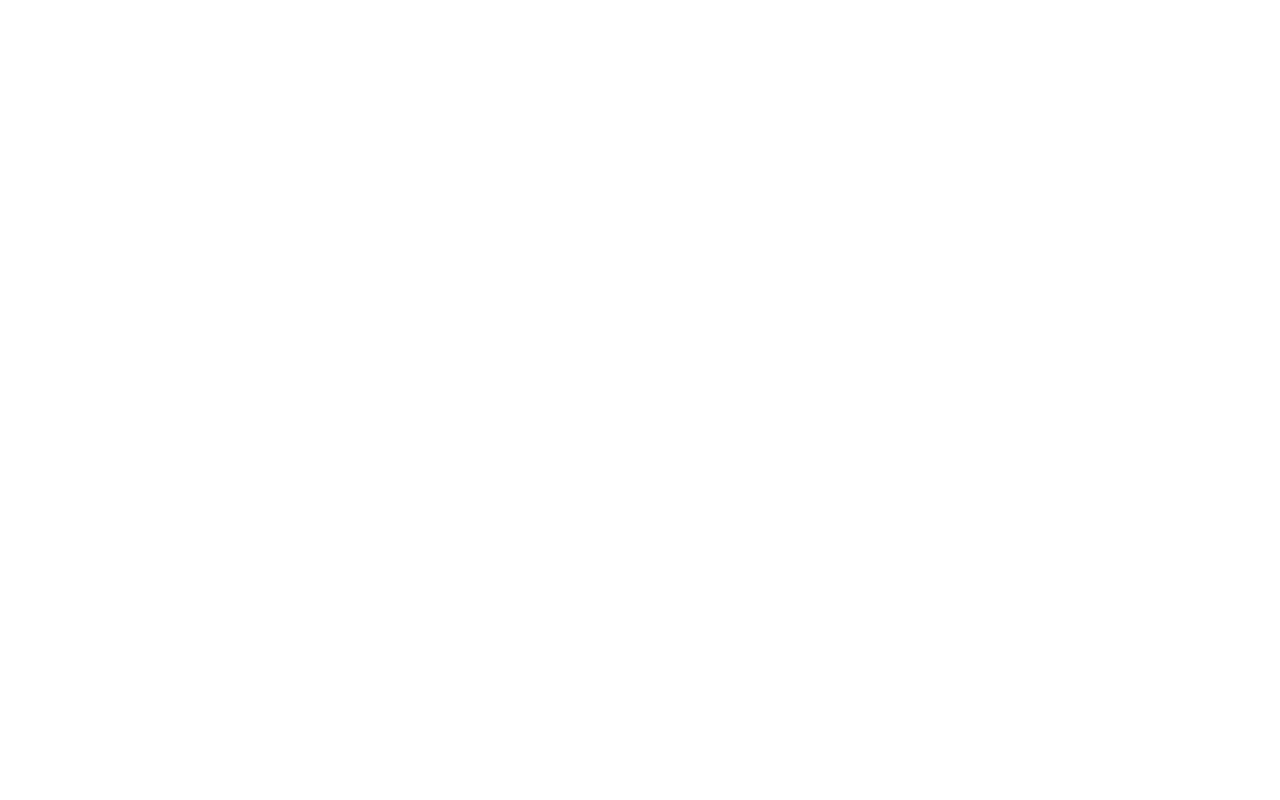
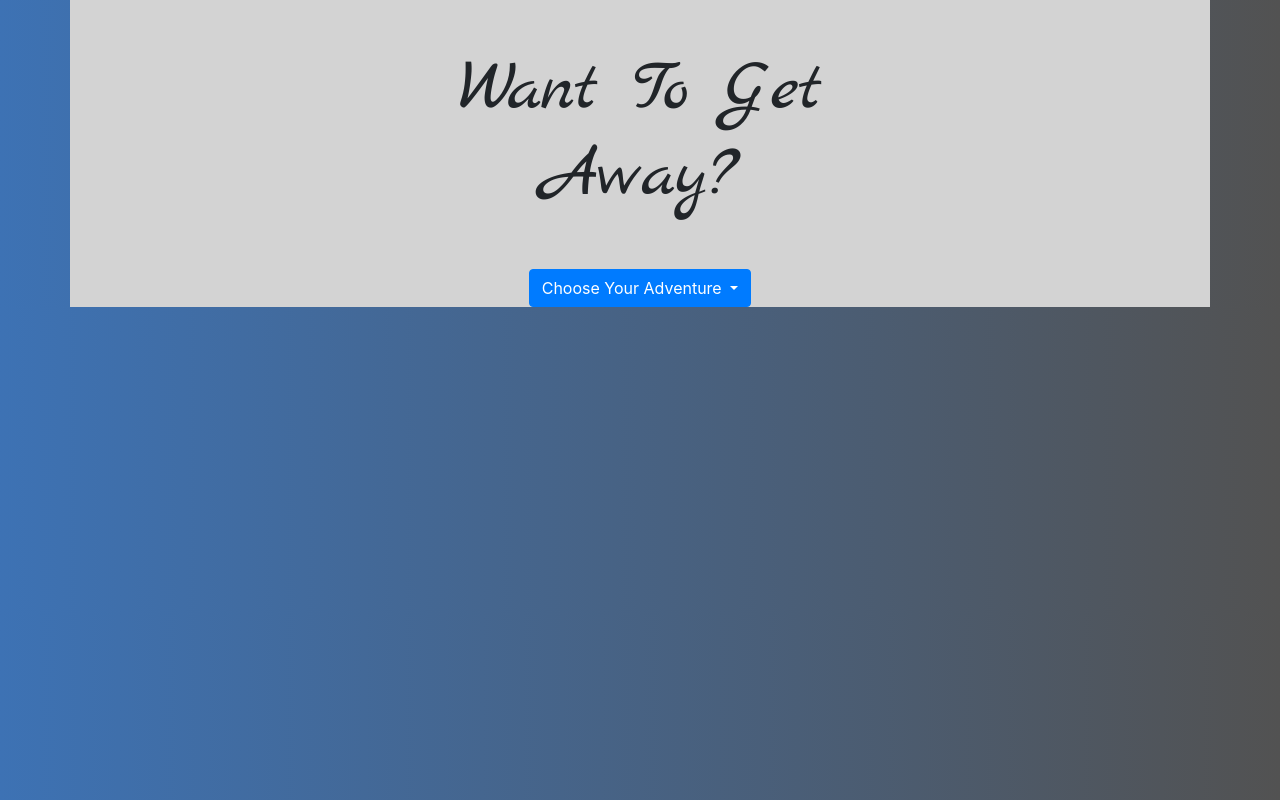
Before and after one commit to Electronbattle/Project1-Team-Targaryen, a plain HTML site: page index.html in a window 1280 px wide. Drawn offline with nearby package versions, Linux system fonts and the light colour scheme.

Commit message:
edits 1 march 30

```diff
--- /dev/null
+++ b/assets/css/reset.css
@@ -0,0 +1,48 @@
+/* http://meyerweb.com/eric/tools/css/reset/
+   v2.0 | 20110126
+   License: none (public domain)
+*/
+
+html, body, div, span, applet, object, iframe,
+h1, h2, h3, h4, h5, h6, p, blockquote, pre,
+a, abbr, acronym, address, big, cite, code,
+del, dfn, em, img, ins, kbd, q, s, samp,
+small, strike, strong, sub, sup, tt, var,
+b, u, i, center,
+dl, dt, dd, ol, ul, li,
+fieldset, form, label, legend,
+table, caption, tbody, tfoot, thead, tr, th, td,
+article, aside, canvas, details, embed,
+figure, figcaption, footer, header, hgroup,
+menu, nav, output, ruby, section, summary,
+time, mark, audio, video {
+	margin: 0;
+	padding: 0;
+	border: 0;
+	font-size: 100%;
+	font: inherit;
+	vertical-align: baseline;
+}
+/* HTML5 display-role reset for older browsers */
+article, aside, details, figcaption, figure,
+footer, header, hgroup, menu, nav, section {
+	display: block;
+}
+body {
+	line-height: 1;
+}
+ol, ul {
+	list-style: none;
+}
+blockquote, q {
+	quotes: none;
+}
+blockquote:before, blockquote:after,
+q:before, q:after {
+	content: '';
+	content: none;
+}
+table {
+	border-collapse: collapse;
+	border-spacing: 0;
+}
--- /dev/null
+++ b/assets/css/style.css
@@ -0,0 +1,31 @@
+body {
+
+
+    background: #525252; /* fallback for old browsers */
+    background: -webkit-linear-gradient(
+      to right,
+      #3d72b4,
+      #525252
+    ); /* Chrome 10-25, Safari 5.1-6 */
+    background: linear-gradient(
+      to right,
+      #3d72b4,
+      #525252
+    ); /* W3C, IE 10+/ Edge, Firefox 16+, Chrome 26+, Opera 12+, Safari 7+ */
+}
+
+.container {
+
+    background: lightgray;
+}
+
+
+
+
+/* Title */
+
+h1 {
+    top: 80%;
+    font-family: 'Marck Script', cursive;
+    font-size: 72px;
+}
--- a/index.html
+++ b/index.html
@@ -1,12 +1,104 @@
 <!DOCTYPE html>
 <html lang="en">
+
 <head>
     <meta charset="UTF-8">
     <meta name="viewport" content="width=device-width, initial-scale=1.0">
     <meta http-equiv="X-UA-Compatible" content="ie=edge">
-    <title>Document</title>
+    <title>Want To Get Away?</title>
+
+    <link rel="stylesheet" href="assets/css/reset.css">
+
+    <link rel="stylesheet" href="https://stackpath.bootstrapcdn.com/bootstrap/4.3.1/css/bootstrap.min.css"
+        integrity="sha384-ggOyR0iXCbMQv3Xipma34MD+dH/1fQ784/j6cY/iJTQUOhcWr7x9JvoRxT2MZw1T" crossorigin="anonymous">
+    <script src="https://code.jquery.com/jquery-3.3.1.slim.min.js"
+        integrity="sha384-q8i/X+965DzO0rT7abK41JStQIAqVgRVzpbzo5smXKp4YfRvH+8abtTE1Pi6jizo"
+        crossorigin="anonymous"></script>
+    <script src="https://cdnjs.cloudflare.com/ajax/libs/popper.js/1.14.7/umd/popper.min.js"
+        integrity="sha384-UO2eT0CpHqdSJQ6hJty5KVphtPhzWj9WO1clHTMGa3JDZwrnQq4sF86dIHNDz0W1"
+        crossorigin="anonymous"></script>
+    <script src="https://stackpath.bootstrapcdn.com/bootstrap/4.3.1/js/bootstrap.min.js"
+        integrity="sha384-JjSmVgyd0p3pXB1rRibZUAYoIIy6OrQ6VrjIEaFf/nJGzIxFDsf4x0xIM+B07jRM"
+        crossorigin="anonymous"></script>
+
+    <link href="https://fonts.googleapis.com/css?family=Marck+Script" rel="stylesheet">
+
+    <link rel="stylesheet" href="assets/css/style.css">
+
+
+
 </head>
+
 <body>
+    <div class="container position-relative">
+
+        <div class="row text-center">
+            <div class="col-3">
+            </div>
+
+            <h1 class="col-6 my-5" id="title">Want To Get Away?</span>
+            </h1>
+
+            <div class="col-3">
+            </div>
+        </div>
+
+
+        <div class="row text-center">
+            <div class="col-3">
+            </div>
+
+            <div class="col-6" id="dropdown">
+                <div class="btn-group">
+                    <button type="button" class="btn btn-primary dropdown-toggle" data-toggle="dropdown"
+                        aria-haspopup="true" aria-expanded="false">
+                        Choose Your Adventure
+                    </button>
+                    <div class="dropdown-menu">
+                        <a class="dropdown-item" href="#">Tropical Beaches</a>
+                        <a class="dropdown-item" href="#">Urban Jungles</a>
+                        <a class="dropdown-item" href="#">Mountain Hikes</a>
+
+                    </div>
+                </div>
+
+
+
+
+            </div>
+
+            <div class="col-3">
+            </div>
+
+        </div>
+        <div class="row">
+            <div class="col-12">
+            </div>
+        </div>
+
+
+
+
+
+
+
+
+
+
+
+
+
+
+
+
+
+
+
+
+
+
+    </div>
 
 </body>
+
 </html>
--- a/style.css
+++ /dev/null
@@ -1,6 +0,0 @@
-html, body {
-
-
-    color: black;
-    background-color: white;
-}
```
Also changed, not shown: assets/images/images.jpg (added), 2 other files.
